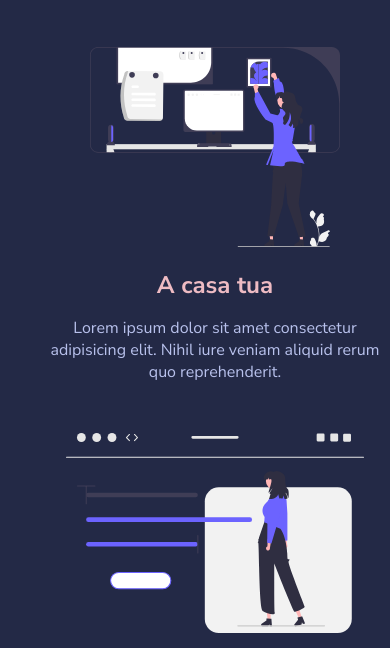
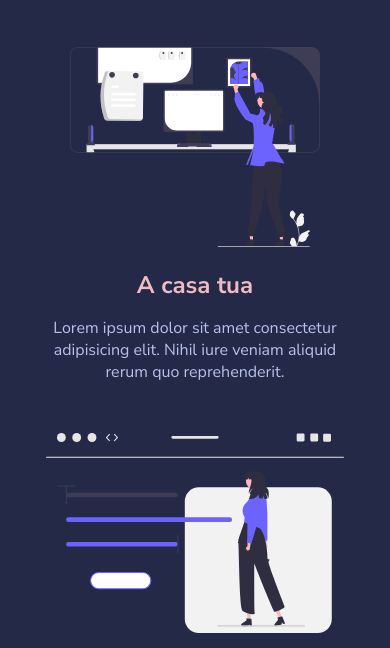
Before and after one commit to AlvaroArbaiza/html-css-resp-wannabe, a plain HTML site: page index.html in a window 390 px wide. Shown: the part 196-844 px from the top of the page. Drawn offline with Linux system fonts and the light colour scheme.

Commit message:
Completamento bonus

```diff
--- a/css/style.css
+++ b/css/style.css
@@ -134,7 +134,7 @@ img {
     .steps .col,
     .why-us .col-left,
     .why-us .col-right {
-        width: 100vw;
+        width: 100%;
         margin: 50px 0;
     }
     .why-us {
@@ -157,6 +157,13 @@ img {
  /* Tablet responsive - fino a 768px */
  @media screen and (max-width: 768px) {
     .container {
-        width: 100vw;
+        width: 100%;
     }
  }
+
+ /* Bonus - browser responsive, da 768px a 1160px */
+ @media screen and (max-width: 1160px) {
+    .container {
+        width: 100%;
+    }
+ }
```
